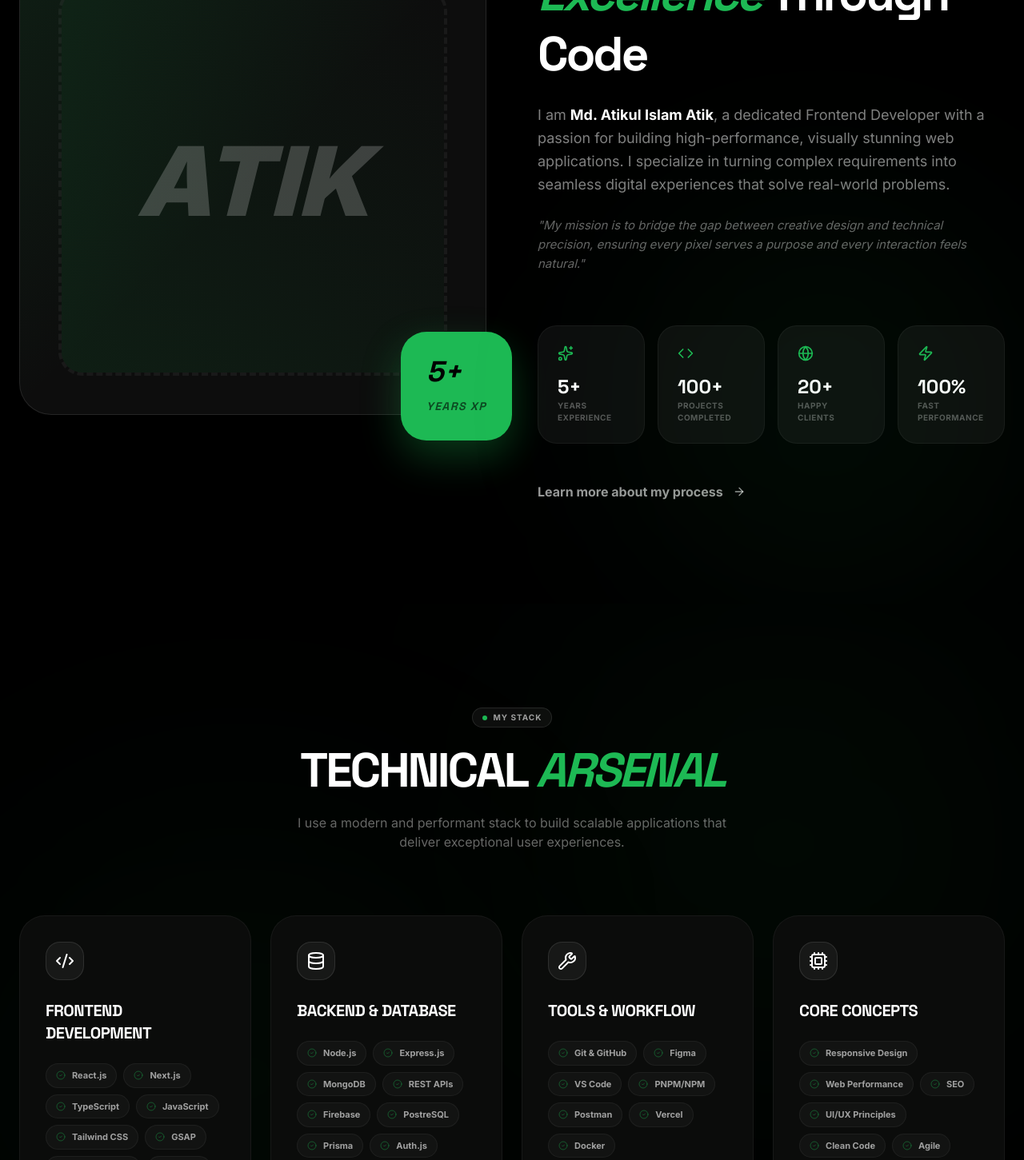
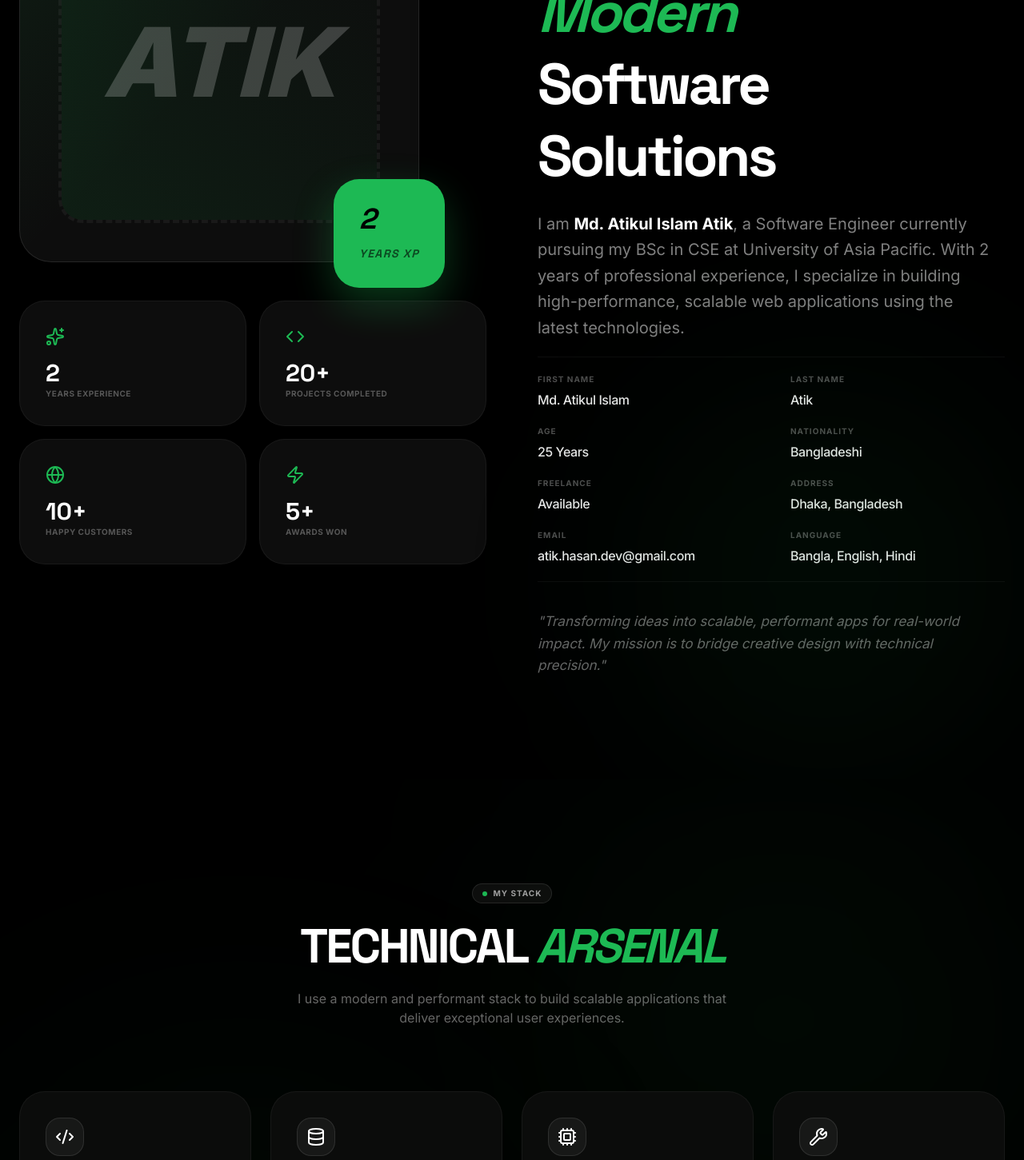
Before and after one commit to atik65/portfolio-2026, a Next.js app: page / in a window 1280 px wide. Shown: the part 1100-2551 px from the top of the page at 80% size. Built offline with nearby package versions, Linux system fonts and the light colour scheme.

Commit message:
feat: implement landing page sections and Vercel configuration

```diff
--- a/src/components/pages/home/About.jsx
+++ b/src/components/pages/home/About.jsx
@@ -3,7 +3,7 @@
 import { useEffect, useRef } from "react";
 import gsap from "gsap";
 import { ScrollTrigger } from "gsap/dist/ScrollTrigger";
-import { ArrowRight, Sparkles, Code, Globe, Zap } from "lucide-react";
+import { ArrowRight, Sparkles, Code, Globe, Zap, Briefcase, GraduationCap } from "lucide-react";
 
 export default function About() {
   const containerRef = useRef(null);
@@ -72,10 +72,21 @@ export default function About() {
   }, []);
 
   const stats = [
-    { label: "Years Experience", value: "5+", icon: Sparkles },
-    { label: "Projects Completed", value: "100+", icon: Code },
-    { label: "Happy Clients", value: "20+", icon: Globe },
-    { label: "Fast Performance", value: "100%", icon: Zap },
+    { label: "Years Experience", value: "2", icon: Sparkles },
+    { label: "Projects Completed", value: "20+", icon: Code },
+    { label: "Happy Customers", value: "10+", icon: Globe },
+    { label: "Awards Won", value: "5+", icon: Zap },
+  ];
+
+  const personalInfo = [
+    { label: "First Name", value: "Md. Atikul Islam" },
+    { label: "Last Name", value: "Atik" },
+    { label: "Age", value: "25 Years" },
+    { label: "Nationality", value: "Bangladeshi" },
+    { label: "Freelance", value: "Available" },
+    { label: "Address", value: "Dhaka, Bangladesh" },
+    { label: "Email", value: "atik.hasan.dev@gmail.com" },
+    { label: "Language", value: "Bangla, English, Hindi" },
   ];
 
   return (
@@ -84,9 +95,10 @@ export default function About() {
       ref={containerRef}
       className="relative py-24 px-6 md:py-32 overflow-hidden bg-black"
     >
-      <div className="max-w-7xl mx-auto grid lg:grid-cols-2 gap-16 items-center">
-        {/* Left Side: Visual/Image */}
-        <div ref={imageRef} className="relative group">
+      <div className="max-w-7xl mx-auto grid lg:grid-cols-2 gap-16 items-stretch">
+        {/* Left Side: Visual/Image & Stats */}
+        <div className="flex flex-col gap-12">
+          <div ref={imageRef} className="relative group max-w-[500px]">
             <div className="relative z-10 aspect-square overflow-hidden rounded-[40px] border border-white/10 bg-white/5 backdrop-blur-3xl">
               <div className="absolute inset-0 bg-gradient-to-br from-primary/20 via-transparent to-transparent opacity-50 group-hover:opacity-100 transition-opacity duration-700"></div>
               {/*
@@ -103,51 +115,56 @@ export default function About() {
               </div>
             </div>
 
-          {/* Floating Card Design */}
+            {/* Floating Experience Card Design */}
             <div className="absolute -bottom-8 -right-8 z-20 bg-primary p-8 rounded-[32px] shadow-[0_20px_50px_rgba(29,185,84,0.3)] hover:scale-105 transition-transform duration-500">
-             <p className="text-black font-headline font-black text-4xl italic leading-none">5+<br/><span className="text-sm font-bold uppercase tracking-widest opacity-60">Years XP</span></p>
+               <p className="text-black font-headline font-black text-4xl italic leading-none">2<br/><span className="text-sm font-bold uppercase tracking-widest opacity-60">Years XP</span></p>
+            </div>
+          </div>
+
+          {/* Stats Grid - Now on the left */}
+          <div ref={statsRef} className="grid grid-cols-2 gap-4">
+            {stats.map((stat, idx) => (
+              <div key={idx} className="bg-white/5 border border-white/5 hover:border-white/10 p-8 rounded-[32px] group transition-all duration-300 backdrop-blur-sm">
+                <stat.icon className="w-6 h-6 text-primary mb-4 group-hover:scale-110 transition-transform" />
+                <h4 className="text-3xl font-black text-white">{stat.value}</h4>
+                <p className="text-[10px] uppercase tracking-wider font-bold text-white/30">{stat.label}</p>
+              </div>
+            ))}
           </div>
         </div>
 
         {/* Right Side: Content */}
-        <div className="flex flex-col gap-8">
-          <div ref={contentRef} className="space-y-6">
+        <div className="flex flex-col justify-center h-full">
+          <div ref={contentRef} className="space-y-5">
+            <div className="space-y-6">
               <div className="inline-flex items-center gap-2 px-3 py-1 rounded-full bg-white/5 border border-white/10">
                 <span className="w-1.5 h-1.5 rounded-full bg-primary animate-pulse"></span>
                 <p className="text-[10px] uppercase tracking-widest font-bold text-white/60">Who Am I</p>
               </div>
 
-            <h2 className="text-4xl md:text-6xl font-headline font-black text-white tracking-tighter leading-tight">
-              Crafting Digital <br/>
-              <span className="text-primary italic">Excellence</span> Through Code
+              <h2 className="text-4xl md:text-6xl lg:text-7xl font-headline font-black text-white tracking-tighter leading-tight">
+                Engineering <span className="text-primary italic">Modern</span> <br/>
+                Software Solutions
               </h2>
 
-            <p className="text-white/50 text-lg leading-relaxed max-w-xl">
-              I am <span className="text-white font-bold">Md. Atikul Islam Atik</span>, a dedicated Frontend Developer with a passion for building high-performance, visually stunning web applications. I specialize in turning complex requirements into seamless digital experiences that solve real-world problems.
-            </p>
-
-            <p className="text-white/40 text-[15px] leading-relaxed max-w-xl italic">
-              "My mission is to bridge the gap between creative design and technical precision, ensuring every pixel serves a purpose and every interaction feels natural."
+              <p className="text-white/50 text-xl leading-relaxed max-w-xl">
+                I am <span className="text-white font-bold">Md. Atikul Islam Atik</span>, a Software Engineer currently pursuing my BSc in CSE at University of Asia Pacific. With 2 years of professional experience, I specialize in building high-performance, scalable web applications using the latest technologies.
               </p>
             </div>
 
-          {/* Stats Grid */}
-          <div ref={statsRef} className="grid grid-cols-2 sm:grid-cols-4 gap-4 mt-8">
-            {stats.map((stat, idx) => (
-              <div key={idx} className="bg-white/5 border border-white/5 hover:border-white/10 p-6 rounded-[24px] group transition-all duration-300">
-                <stat.icon className="w-5 h-5 text-primary mb-4 group-hover:scale-110 transition-transform" />
-                <h4 className="text-2xl font-black text-white">{stat.value}</h4>
-                <p className="text-[10px] uppercase tracking-wider font-bold text-white/30">{stat.label}</p>
+            {/* Personal Info Grid - Increased gap for height balance */}
+            <div className="grid grid-cols-1 sm:grid-cols-2 gap-y-5 gap-x-12 py-5 border-y border-white/5">
+              {personalInfo.map((info, i) => (
+                <div key={i} className="flex flex-col gap-1.5 translate-y-0 hover:-translate-y-1 transition-transform duration-300">
+                  <span className="text-[10px] uppercase tracking-widest text-white/30 font-bold">{info.label}</span>
+                  <span className="text-base text-white/90 font-medium tracking-tight">{info.value}</span>
                 </div>
               ))}
             </div>
 
-          {/* About CTA */}
-          <div className="mt-4">
-             <button className="inline-flex items-center gap-3 text-white/60 hover:text-primary transition-colors group font-bold">
-                Learn more about my process
-                <ArrowRight className="w-4 h-4 group-hover:translate-x-2 transition-transform duration-300" />
-             </button>
+            <p className="text-white/40 text-[17px] leading-relaxed max-w-xl italic pt-4">
+              "Transforming ideas into scalable, performant apps for real-world impact. My mission is to bridge creative design with technical precision."
+            </p>
           </div>
         </div>
       </div>
--- a/src/components/pages/home/Hero.jsx
+++ b/src/components/pages/home/Hero.jsx
@@ -187,14 +187,24 @@ export default function Hero() {
           ref={buttonsRef}
           className="flex flex-col sm:flex-row items-center justify-center gap-5"
         >
-          <button className="group px-8 py-4 bg-primary rounded-full text-on-primary font-extra-bold uppercase text-[11px] tracking-widest flex items-center gap-2 hover:shadow-[0_0_30px_rgba(29,185,84,0.4)] transition-all duration-300 active:scale-95 font-bold">
+          <a
+            href="https://github.com/atik65"
+            target="_blank"
+            rel="noopener noreferrer"
+            className="group px-8 py-4 bg-primary rounded-full text-on-primary font-extra-bold uppercase text-[11px] tracking-widest flex items-center gap-2 hover:shadow-[0_0_30px_rgba(29,185,84,0.4)] transition-all duration-300 active:scale-95 font-bold cursor-pointer"
+          >
             View My Projects
             <ArrowRight className="w-4 h-4 group-hover:translate-x-1 transition-transform" />
-          </button>
-          <button className="px-8 py-4 bg-white/5 border border-white/10 backdrop-blur-md rounded-full text-white font-extra-bold uppercase text-[11px] tracking-widest hover:bg-white/10 transition-all duration-300 active:scale-95 flex items-center gap-2 font-bold">
+          </a>
+          <a
+            href="https://drive.google.com/file/d/1GeOtkQ3clz6SUd6lsFX-eLJ4nzerkT4G/view"
+            target="_blank"
+            rel="noopener noreferrer"
+            className="px-8 py-4 bg-white/5 border border-white/10 backdrop-blur-md rounded-full text-white font-extra-bold uppercase text-[11px] tracking-widest hover:bg-white/10 transition-all duration-300 active:scale-95 flex items-center gap-2 font-bold cursor-pointer"
+          >
             <Download className="w-[18px] h-[18px]" />
             Download Resume
-          </button>
+          </a>
         </div>
       </section>
 
--- a/src/components/pages/home/Navbar.jsx
+++ b/src/components/pages/home/Navbar.jsx
@@ -40,8 +40,7 @@ export default function Navbar() {
 
   const portfolioItems = [
     { label: "Skills", icon: Code, href: "#skills" },
-    { label: "Projects", icon: LayoutGrid, href: "#projects" },
-    { label: "Experience", icon: Medal, href: "#experience" },
+    { label: "Projects", icon: LayoutGrid, href: "https://github.com/atik65" },
   ];
 
   const onMobileMenuOpenChange = (open) => {
@@ -88,7 +87,7 @@ export default function Navbar() {
         <div className="flex-shrink-0">
           <Link href="/">
             <div className="w-11 h-11 bg-primary rounded-[14px] flex items-center justify-center hover:scale-105 transition-transform duration-300 shadow-[0_0_20px_rgba(29,185,84,0.3)]">
-              <span className="text-black font-black text-2xl">K</span>
+              <span className="text-black font-black text-2xl">A</span>
             </div>
           </Link>
         </div>
--- a/src/components/pages/home/Skills.jsx
+++ b/src/components/pages/home/Skills.jsx
@@ -60,35 +60,35 @@ export default function Skills() {
 
   const skillCategories = [
     {
-      title: "Frontend Development",
+      title: "Web Technologies",
       icon: Code2,
       skills: [
-        "React.js", "Next.js", "TypeScript", "JavaScript",
-        "Tailwind CSS", "GSAP", "HTML5/CSS3", "Redux"
+        "Next.js", "React.js", "JavaScript", "Node.js",
+        "Express.js", "Redux", "Zustand", "Jotai",
+        "Tailwind CSS", "Material UI", "Bootstrap", "HTML/CSS"
       ]
     },
     {
       title: "Backend & Database",
       icon: Database,
       skills: [
-        "Node.js", "Express.js", "MongoDB", "REST APIs",
-        "Firebase", "PostreSQL", "Prisma", "Auth.js"
+        "MongoDB", "MySQL", "Firebase", "REST APIs",
+        "OOP", "DS"
       ]
     },
     {
-      title: "Tools & Workflow",
-      icon: Wrench,
+      title: "Programming",
+      icon: Cpu,
       skills: [
-        "Git & GitHub", "Figma", "VS Code", "PNPM/NPM",
-        "Postman", "Vercel", "Docker", "Chrome DevTools"
+        "C++", "Java", "Computer Science", "Software Architecture"
       ]
     },
     {
-      title: "Core Concepts",
-      icon: Cpu,
+      title: "Tools & Deploy",
+      icon: Wrench,
       skills: [
-        "Responsive Design", "Web Performance", "SEO", "UI/UX Principles",
-        "Clean Code", "Agile", "Testing", "Accessibility"
+        "Git & GitHub", "Azure", "Linux", "NGINX",
+        "Vercel", "VS Code", "Postman"
       ]
     }
   ];
```
Also changed, not shown: vercel.json (added). Lines whose indentation alone changed are shown as unchanged.
